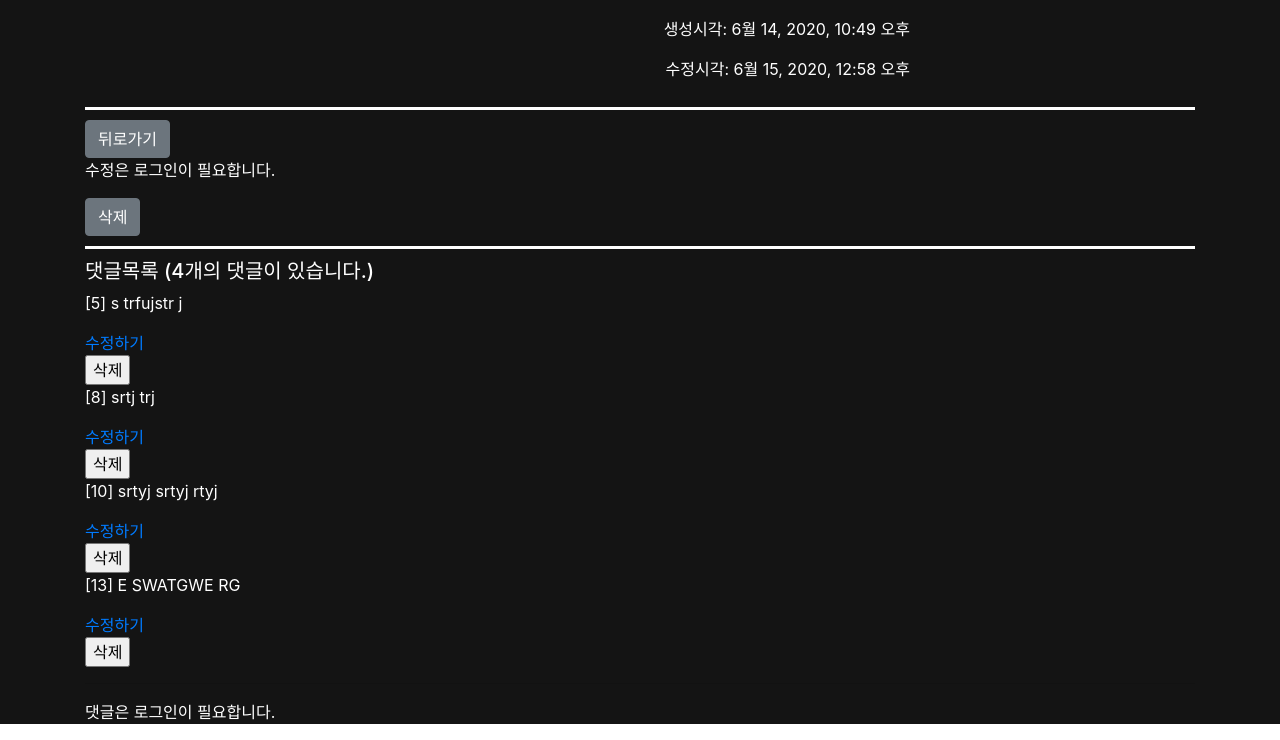
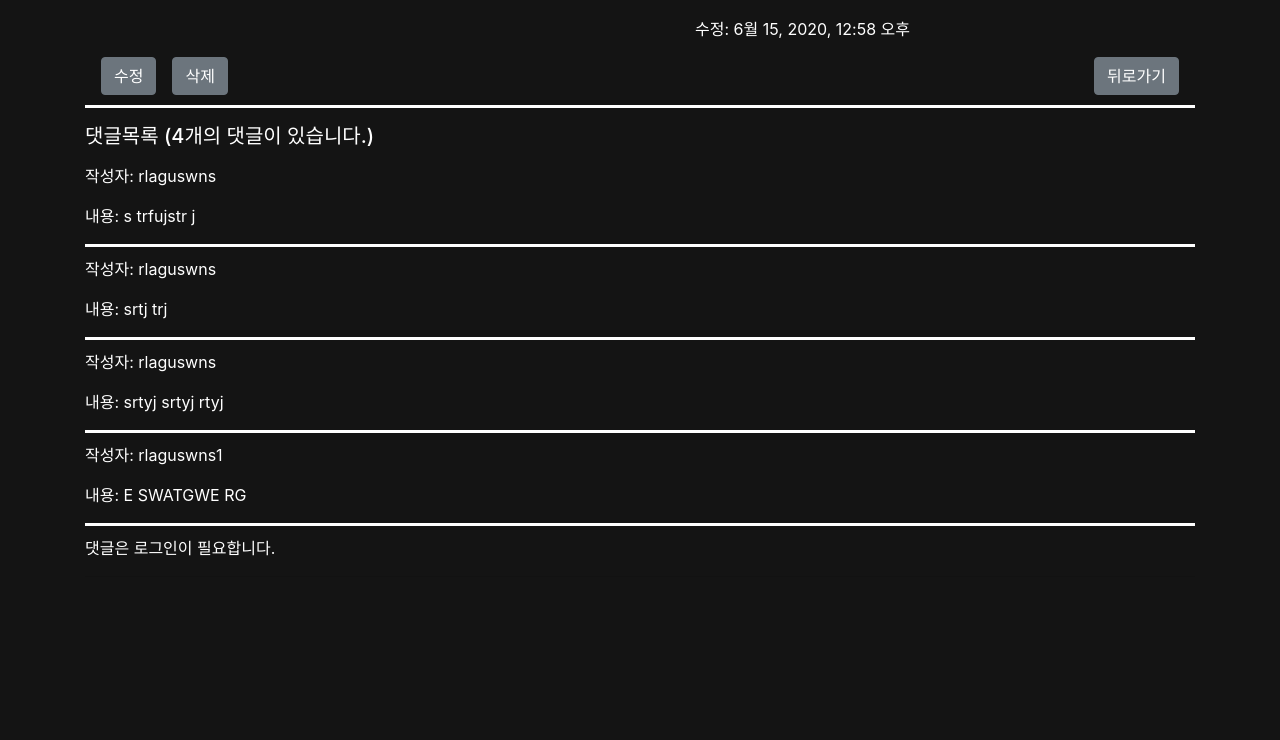
Before and after one commit to first0506/SSAFLIX-movie-recommendation-web-appication-project-, a Django app: page /movies/11/3 in a window 1280 px wide. Shown: the part 634-1374 px from the top of the page. After the commit the page ends 1190 px from the top, so only its background shows below. Run offline with Django 3.2, Linux system fonts and the light colour scheme; data comes from the database, SQL or seed files in the repository; both versions use the stored data as it was after the commit; some libraries are stand-ins or nearby versions.

Commit message:
디테일 화면 및 기능 완료

```diff
--- a/final_pjt/movies/templates/movies/form.html
+++ b/final_pjt/movies/templates/movies/form.html
@@ -11,7 +11,7 @@
         <h2>게시글 수정</h2>
     {% elif request.resolver_match.url_name == 'comment_create' %}
         <h2>댓글 작성</h2>
-    {% elif request.resolver_match.url_name == '채ㅡㅡ둣_update' %}
+    {% elif request.resolver_match.url_name == 'comment_update' %}
         <h2>댓글 수정</h2>
     {% endif %}
 
@@ -28,6 +28,7 @@
     {% else %}
         <a class="btn btn-secondary float-right" href="{% url 'movies:review_detail' movie.pk review.pk %}" role="button">뒤로가기</a>
     {% endif %}
+    <div style="background-color: #141414; height:500px;"></div>
 </div>
 
 <style>
--- a/final_pjt/movies/templates/movies/review_detail.html
+++ b/final_pjt/movies/templates/movies/review_detail.html
@@ -16,46 +16,42 @@
             <p>작성자 : {{ review.user }}</p>
             내용 :<p>{{ review.content }}</p>
             {% if request.user in review.like_users.all %}
-                <a class="btn btn-success" href="{% url 'movies:like' movie.pk review.pk %}" role="button">
-                    좋아요 <span class="badge badge-light">{{ review.like_users.count }}</span>
-                    <span class="sr-only">unread messages</span>
-                </a>
+                <button class="like-button btn btn-success">
+                    좋아요 <span id="like-count-{{ movie.pk }}" class="badge badge-light">{{ review.like_users.all|length }}</span>
+                    <span class="sr-only">unread messages</span></button>
             {% else %}
-                <a class="btn btn-secondary" href="{% url 'movies:like' movie.pk review.pk %}" role="button">
-                    좋아요 <span class="badge badge-light">{{ review.like_users.count }}</span>
-                    <span class="sr-only">unread messages</span>
-                </a>
+                <button class="like-button btn btn-secondary">
+                    좋아요 <span id="like-count-{{ movie.pk }}" class="badge badge-light">{{ review.like_users.all|length }}</span>
+                    <span class="sr-only">unread messages</span></button>
             {% endif %}
 
             {% if request.user in review.hate_users.all %}
-                <a class="btn btn-danger" href="{% url 'movies:hate' movie.pk review.pk %}" role="button">
-                    싫어요 <span class="badge badge-light">{{ review.hate_users.count }}</span>
-                    <span class="sr-only">unread messages</span>
-                </a>
+                <button class="hate-button btn btn-danger">
+                    싫어요 <span id="hate-count-{{ movie.pk }}" class="badge badge-light">{{ review.hate_users.all|length }}</span>
+                    <span class="sr-only">unread messages</span></button>
             {% else %}
-                <a class="btn btn-secondary" href="{% url 'movies:hate' movie.pk review.pk %}" role="button">
-                    싫어요 <span class="badge badge-light">{{ review.hate_users.count }}</span>
-                    <span class="sr-only">unread messages</span>
-                </a>
+                <button class="hate-button btn btn-secondary">
+                    싫어요 <span id="hate-count-{{ movie.pk }}" class="badge badge-light">{{ review.hate_users.all|length }}</span>
+                    <span class="sr-only">unread messages</span></button>
             {% endif %}
 
-            <p class="text-right">평점 : </p>
-            <p class="text-right">생성시각: {{ review.created_at }}</p>
-            <p class="text-right">수정시각: {{ review.updated_at }}</p>
+            {% for rankk in review.user.rank_set.all %}
+                {% if rankk.movie == movie %}
+                    <p class="text-right">평점: <span style="color: yellow;">★</span> x {{ rankk.num }}</p>
+                {% endif %}
+            {% endfor %}
+            <p class="text-right">생성: {{ review.created_at }}</p>
+            <p class="text-right">수정: {{ review.updated_at }}</p>
         </div>
         <div class="col-3">
             <img class="img-fluid" src="https://image.tmdb.org/t/p/original/{{ movie.poster_path }}" alt="movie-poster">
         </div>
     </div>
 
-    <span class="custom-br"></span>
+    <!-- <span class="custom-br"></span> -->
 
-    <a  class="btn btn-secondary" href="{% url 'movies:detail' movie.pk %}" role="button">뒤로가기</a>
-    {% if user.is_authenticated %}
-    <a  class="btn btn-secondary" href="{% url 'movies:update' movie.pk review.pk %}" role="button">수정</a>
-    {% else %}
-    <p>수정은 로그인이 필요합니다.</p>
-    {% endif %}
+    <a  class="btn btn-secondary float-right mx-3" href="{% url 'movies:detail' movie.pk %}" role="button">뒤로가기</a>
+    <a  class="btn btn-secondary float-left mx-3" href="{% url 'movies:update' movie.pk review.pk %}" role="button">수정</a>
     <form action="{% url 'movies:delete' movie.pk review.pk %}" method="POST">
         {% csrf_token %}
         <button  class="btn btn-secondary" type="submit">삭제</button>
@@ -63,28 +59,104 @@
 
     <span class="custom-br"></span>
 
-    <h5>댓글목록 ({{ review.comment_set.all|length }}개의 댓글이 있습니다.)</h5>
+    <h5 class="my-3">댓글목록 ({{ review.comment_set.all|length }}개의 댓글이 있습니다.)</h5>
     {% for comment in review.comment_set.all %}
-    <p>[{{ comment.pk }}] {{ comment.content }}</p>
-    <a href="{% url 'movies:comment_update' movie.pk review.pk comment.pk %}">수정하기</a>
-    <form action="{% url 'movies:comment_delete' movie.pk review.pk comment.pk %}" method="POST">
-        {% csrf_token %}
-        <input type="submit" value="삭제">
-    </form>
+        <div>
+            <p>작성자: {{ comment.user }}</p>
+            <p>내용: {{ comment.content }}</p>
+            {% if request.user == comment.user %}
+                <div class="text-right">
+                    <div class="d-inline-block">
+                        <a class="btn btn-secondary" href="{% url 'movies:comment_update' movie.pk review.pk comment.pk %}" role="button">수정</a>
+                    </div>
+                    <form class="d-inline-block" action="{% url 'movies:comment_delete' movie.pk review.pk comment.pk %}" method="POST">
+                        {% csrf_token %}
+                        <div class="text-right d-inline-block">
+                            <button class="btn btn-secondary mx-3" type="submit">삭제</button>
+                        </div>
+                    </form>
+                </div>
+            {% endif %}
+        </div>
+        <span class="custom-br"></span>
     {% empty %}
-    <p>첫번째 댓글의 주인공이 되세요.</p>
+        <p>첫번째 댓글의 주인공이 되세요.</p>
     {% endfor %}
-    <hr>
+
     {% if user.is_authenticated %}
     <form action="{% url 'movies:comment_create' movie.pk review.pk %}" method="POST">
         {% csrf_token %}
         {% bootstrap_form form %}
-        <button>댓글작성</button>
+        <button class="btn btn-success float-right mx-3">댓글작성</button>
     </form>
     {% else %}
-    <p>댓글은 로그인이 필요합니다.</p>
+    <p>댓글은 로그인이 필요합니다.</p><hr>
     {% endif %}
+    <div style="background-color: #141414; height:100px;"></div>
 </div>
+
+<script>
+    movieId = {{ movie.pk }}
+    reviewId = {{ review.pk }}
+    const likeButtons = document.querySelectorAll('.like-button')
+    const hateButtons = document.querySelectorAll('.hate-button')
+    likeButtons.forEach(function(likeButton) {
+        likeButton.addEventListener('click', function() {
+            {% if request.user.is_authenticated %}
+            axios.get(`/movies/${movieId}/${reviewId}/like/`)
+                .then(response =>{
+                    if (response.data.liked && response.data.hated) {
+                        $(this).addClass('btn-success');
+                        hateButtons.forEach(function(hateButton) {
+                            $(hateButton).removeClass('btn-danger')
+                            $(hateButton).addClass('btn-secondary')
+                        })
+                    } else if (response.data.liked) {
+                        $(this).addClass('btn-success')
+                    } else {
+                        $(this).removeClass('btn-success')
+                        $(this).addClass('btn-secondary')
+                    }
+                    document.querySelector(`#like-count-${movieId}`).innerText = response.data.like_count
+                    document.querySelector(`#hate-count-${movieId}`).innerText = response.data.hate_count
+                })
+                .catch(error => {
+                    console.log(error)
+                })
+            {% else %}
+                alert('로그인이 필요합니다.')
+            {% endif %}
+        })
+    })
+    hateButtons.forEach(function(hateButton) {
+        hateButton.addEventListener('click', function() {
+            {% if request.user.is_authenticated %}
+            axios.get(`/movies/${movieId}/${reviewId}/hate/`)
+                .then(response =>{
+                    if (response.data.liked && response.data.hated) {
+                        $(this).addClass('btn-danger');
+                        likeButtons.forEach(function(likeButton) {
+                            $(likeButton).removeClass('btn-success')
+                            $(likeButton).addClass('btn-secondary')
+                        })
+                    } else if (response.data.hated) {
+                        $(this).addClass('btn-danger')
+                    } else {
+                        $(this).removeClass('btn-danger')
+                        $(this).addClass('btn-secondary')
+                    }
+                    document.querySelector(`#like-count-${movieId}`).innerText = response.data.like_count
+                    document.querySelector(`#hate-count-${movieId}`).innerText = response.data.hate_count
+                })
+                .catch(error => {
+                    console.log(error)
+                })
+            {% else %}
+                alert('로그인이 필요합니다.')
+            {% endif %}
+        })
+    })
+</script>
 
 <style>
 .custom-br {
--- a/final_pjt/movies/views.py
+++ b/final_pjt/movies/views.py
@@ -18,17 +18,29 @@ def detail(request, movie_pk):
         if Rank.objects.all().filter(movie=movie, user=request.user).exists():
             rank = get_object_or_404(Rank, movie=movie, user=request.user)
             rank_num = rank.num
-    reviews = movie.review_set.all()
+    ranks = Rank.objects.all().filter(movie=movie)
+    sum_ranks = 0
+    cnt_ranks = 0
+    for rank in ranks:
+        sum_ranks += rank.num
+        cnt_ranks += 1
+    if cnt_ranks:
+        avg_rank = round(sum_ranks/cnt_ranks, 1)
+    else:
+        avg_rank = 0
+    reviews = movie.review_set.all().order_by('-pk')
     paginator = Paginator(reviews, 10)
     page_number = request.GET.get('page')
     page_obj = paginator.get_page(page_number)
     context = {
+        'avg_rank' : avg_rank,
         'movie' : movie,
         'page_obj' : page_obj,
         'rank_num' : [1]*rank_num+[0]*(10-rank_num)
     }
     return render(request, 'movies/detail.html', context)
 
+@login_required
 def create(request, movie_pk):
     movie = get_object_or_404(Movie, pk=movie_pk)
     if request.method == 'POST':
@@ -101,8 +113,8 @@ def delete(request, movie_pk, review_pk):
     movie = get_object_or_404(Movie, pk=movie_pk)
     if request.user==review.user:
         review.delete()
-    # else:
-    #     return redirect('review:detail', review.pk)
+    else:
+        return redirect('movies:review_detail', movie.pk, review.pk)
     return redirect('movies:detail', movie.pk)
 
 @login_required
@@ -111,12 +123,23 @@ def like(request, movie_pk, review_pk):
     movie = get_object_or_404(Movie, pk=movie_pk)
     if review.like_users.filter(id=request.user.pk).exists():
         review.like_users.remove(request.user)
+        liked = False
+        hated = False
     elif review.hate_users.filter(id=request.user.pk).exists():
         review.hate_users.remove(request.user)
         review.like_users.add(request.user)
+        liked = True
+        hated = True
     else:
         review.like_users.add(request.user)
-    return redirect('movies:review_detail', movie.pk, review.pk)
+        liked = True
+        hated = False
+    return JsonResponse({
+        'liked' : liked,
+        'hated' : hated,
+        'like_count' : review.like_users.count(),
+        'hate_count' : review.hate_users.count(),
+    })
 
 @login_required
 def hate(request, movie_pk, review_pk):
@@ -124,12 +147,23 @@ def hate(request, movie_pk, review_pk):
     movie = get_object_or_404(Movie, pk=movie_pk)
     if review.hate_users.filter(id=request.user.pk).exists():
         review.hate_users.remove(request.user)
+        liked = False
+        hated = False
     elif review.like_users.filter(id=request.user.pk).exists():
         review.like_users.remove(request.user)
         review.hate_users.add(request.user)
+        liked = True
+        hated = True
     else:
         review.hate_users.add(request.user)
-    return redirect('movies:review_detail', movie.pk, review.pk)
+        liked = False
+        hated = True
+    return JsonResponse({
+        'liked' : liked,
+        'hated' : hated,
+        'like_count' : review.like_users.count(),
+        'hate_count' : review.hate_users.count(),
+    })
 
 def review_detail(request, movie_pk, review_pk):
     movie = get_object_or_404(Movie, pk=movie_pk)
@@ -142,6 +176,7 @@ def review_detail(request, movie_pk, review_pk):
     }
     return render(request, 'movies/review_detail.html', context)
 
+@login_required
 @require_POST
 def comment_create(request, movie_pk, review_pk):
     movie = get_object_or_404(Movie, pk=movie_pk)
@@ -159,25 +194,22 @@ def comment_update(request, movie_pk, review_pk, comment_pk):
     review = get_object_or_404(Review, pk=review_pk)
     movie = get_object_or_404(Movie, pk=movie_pk)
     comment = get_object_or_404(Comment, pk=comment_pk)
-    if request.user==review.user:
-        if request.method=='POST':
-            form = CommentForm(request.POST, instance=comment)
-            if form.is_valid():
-                comment = form.save(commit=False)
-                comment.user = request.user
-                comment.review = review
-                comment.save()
-                return redirect('movies:review_detail', movie.pk, review.pk)
-        else:
-            form = CommentForm(instance=comment)
-        context = {
-            'review' : review,
-            'movie' : movie,
-            'form' : form
-        }
-        return render(request, 'movies/form.html', context)
+    if request.method=='POST':
+        form = CommentForm(request.POST, instance=comment)
+        if form.is_valid():
+            comment = form.save(commit=False)
+            comment.user = request.user
+            comment.review = review
+            comment.save()
+            return redirect('movies:review_detail', movie.pk, review.pk)
     else:
-        return redirect('movies:review_detail', movie.pk, review.pk)
+        form = CommentForm(instance=comment)
+    context = {
+        'review' : review,
+        'movie' : movie,
+        'form' : form
+    }
+    return render(request, 'movies/form.html', context)
 
 @login_required
 def comment_delete(request, movie_pk, review_pk, comment_pk):
```
Also changed, not shown: final_pjt/movies/templates/movies/detail.html (+11 -2 lines), final_pjt/templates/base.html (+7 -1 lines), final_pjt/db.sqlite3.
